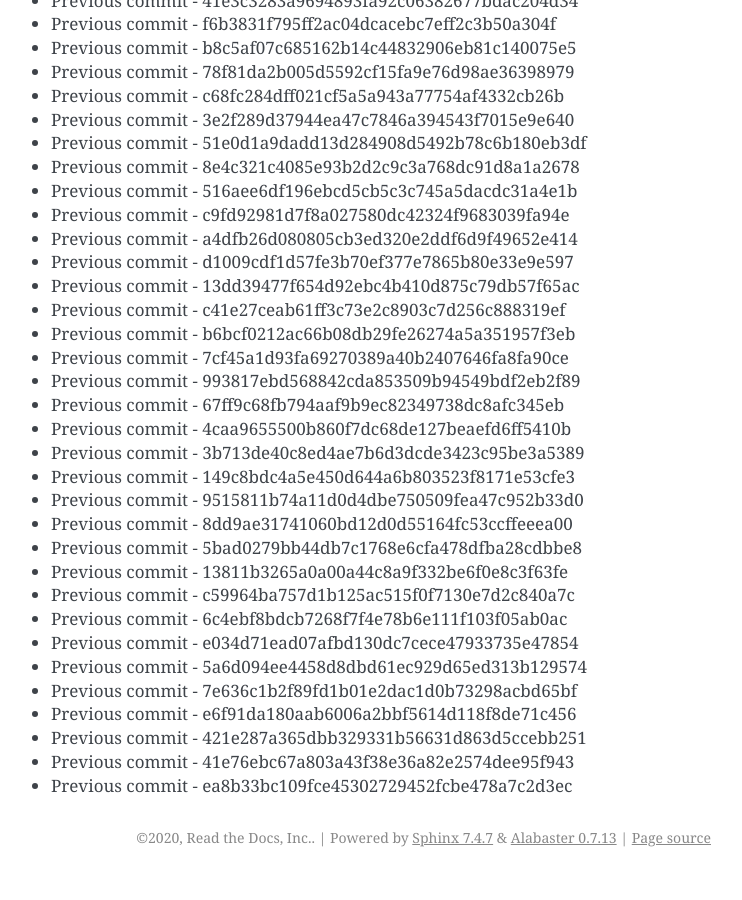
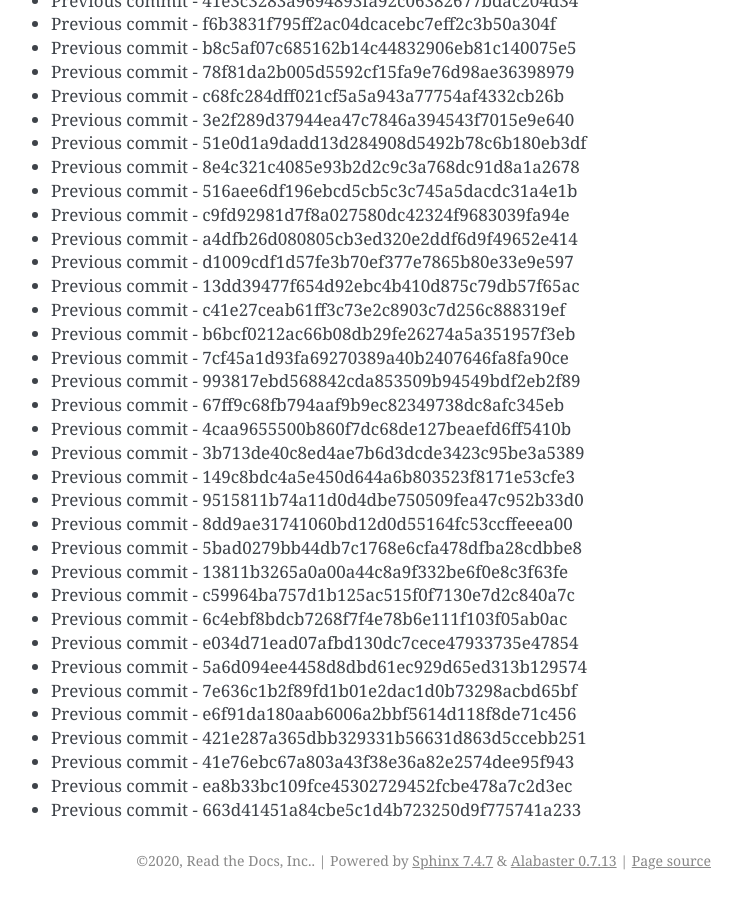
Before and after one commit to readthedocs/rtd-git-stresstest, a Sphinx documentation site: the page built from docs/updates.rst, in a window 1280 px wide and 900 px high, scrolled down 43061 px. Shown: the whole window, without its empty margins (399-1141 px from the left). Built offline with Sphinx 7.4.7, drawn with Linux system fonts in a browser that asks for light colours; before the commit the page ends 43938 px from its top, so only the background shows below that.

Commit message:
Generating commit from previous: 663d41451a84cbe5c1d4b723250d9f775741a233

```diff
--- a/docs/updates.rst
+++ b/docs/updates.rst
@@ -1841,3 +1841,4 @@ It can be tested for any performance characteristics.
 * Previous commit - 421e287a365dbb329331b56631d863d5ccebb251
 * Previous commit - 41e76ebc67a803a43f38e36a82e2574dee95f943
 * Previous commit - ea8b33bc109fce45302729452fcbe478a7c2d3ec
+* Previous commit - 663d41451a84cbe5c1d4b723250d9f775741a233
```
